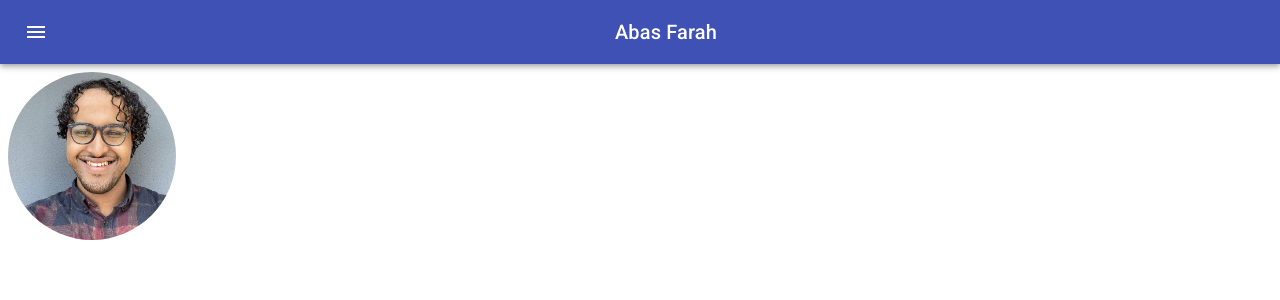
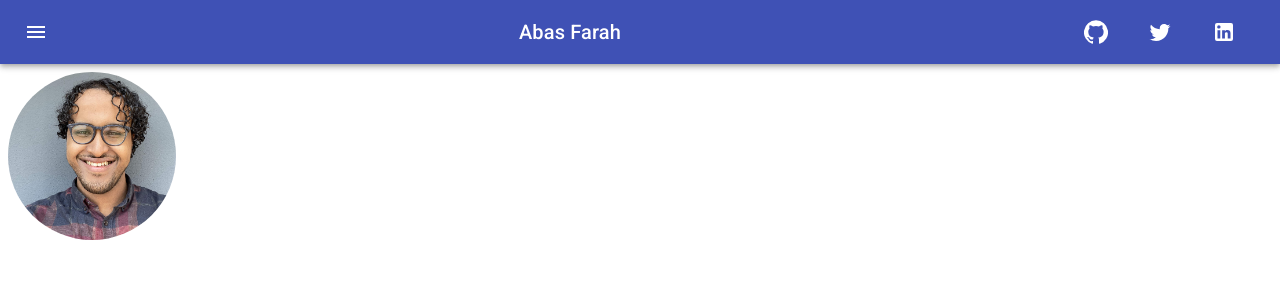
Before and after one commit to abasnfarah/abasfarah.io, a React (Create React App) app: page / in a window 1280 px wide. Shown: the top 300 px of the page. Built offline with nearby package versions, Linux system fonts and the light colour scheme.

Commit message:
Adds social links to navBar

```diff
--- a/src/components/NavBar.js
+++ b/src/components/NavBar.js
@@ -6,6 +6,7 @@ import Typography from "@material-ui/core/Typography";
 import Button from "@material-ui/core/Button";
 import IconButton from "@material-ui/core/IconButton";
 import MenuIcon from "@material-ui/icons/Menu";
+import { GitHub, LinkedIn, Twitter } from "@material-ui/icons";
 
 const useStyles = makeStyles((theme) => ({
   root: {
@@ -37,6 +38,18 @@ export default function NavBar() {
           <Typography variant="h6" className={classes.title}>
             Abas Farah
           </Typography>
+          <Button color="inherit" href="https://github.com/abasnfarah">
+            <GitHub src="github.com/abasnfarah" />
+          </Button>
+          <Button color="inherit" href="https://twitter.com/abasfarah">
+            <Twitter />
+          </Button>
+          <Button
+            color="inherit"
+            href="https://linkedin.com/in/abas-farah-92268682/"
+          >
+            <LinkedIn />
+          </Button>
         </Toolbar>
       </AppBar>
     </div>
```
